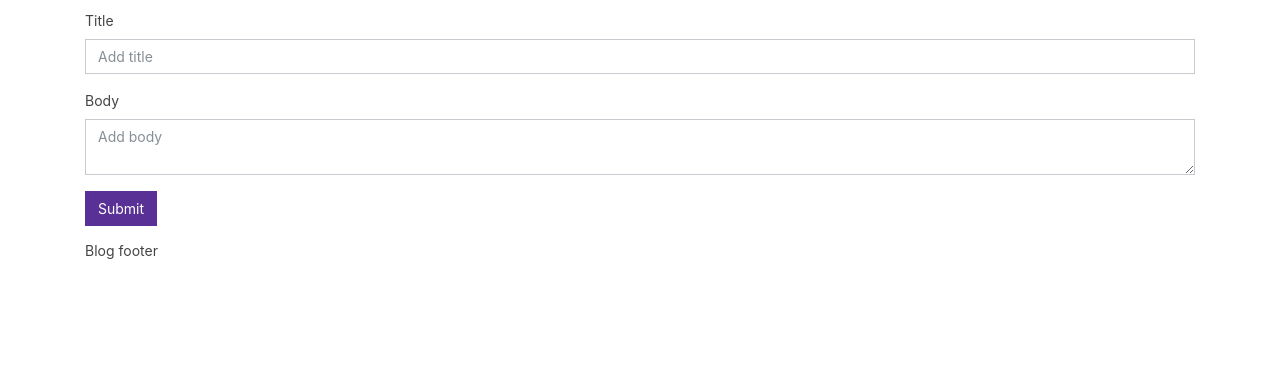
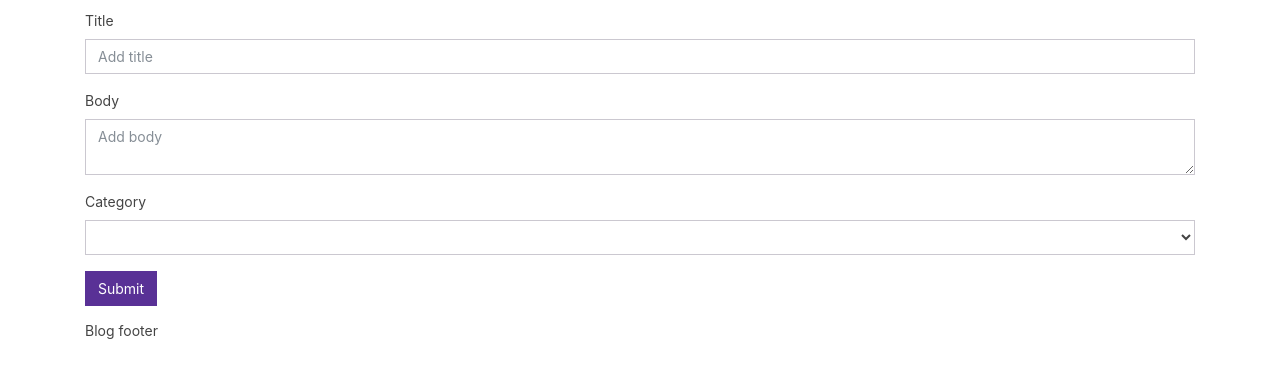
Before and after one commit to olivervmason/CodeIgnite-tutorial, a CodeIgniter app: page /codeigniter/index.php/posts/create in a window 1280 px wide. Shown: the part 168-546 px from the top of the page. Run offline with CodeIgniter, Linux system fonts and the light colour scheme; data that the repository does not hold is empty; some libraries are stand-ins or nearby versions.

Commit message:
Add drop down menu for post categories - has bug

```diff
--- a/application/controllers/Posts.php
+++ b/application/controllers/Posts.php
@@ -31,6 +31,8 @@
 
         public function create(){
             $data['title'] = "Create Post";
+
+            $data['categories'] = $this->post_model->get_categories();
 
             // Validation from CodeIgnite libraries enabled in config->autoload.php;
             $this->form_validation->set_rules('title', 'Title', 'required');
--- a/application/models/Post_model.php
+++ b/application/models/Post_model.php
@@ -49,4 +49,10 @@
             $this->db->where('id', $this->input->post('id'));
             return $this->db->update('posts', $data);
         }
+
+        public function get_categories(){
+            $this->db->order_by('name');
+            $query = $this->db->get('categories');
+            return $query->result_array();
+        }
     }
--- a/application/views/pages/create.php
+++ b/application/views/pages/create.php
@@ -12,5 +12,14 @@
             <label>Body</label>
             <textarea id="editor1" class="form-control" name="body" placeholder="Add body"></textarea>
         </div>
+
+        <div class="form-group">
+            <label>Category</label>
+            <select name="category_id" class="form-control">
+                <?php foreach($categories as $category): ?>
+                    <option value="<?php echo $category['id']; ?>"><?php echo $category['name']; ?></option>
+                <?php endforeach; ?>
+            </select>
+          </div>
         <button type="submit" class="btn btn-primary">Submit</button>
     </form>
```
